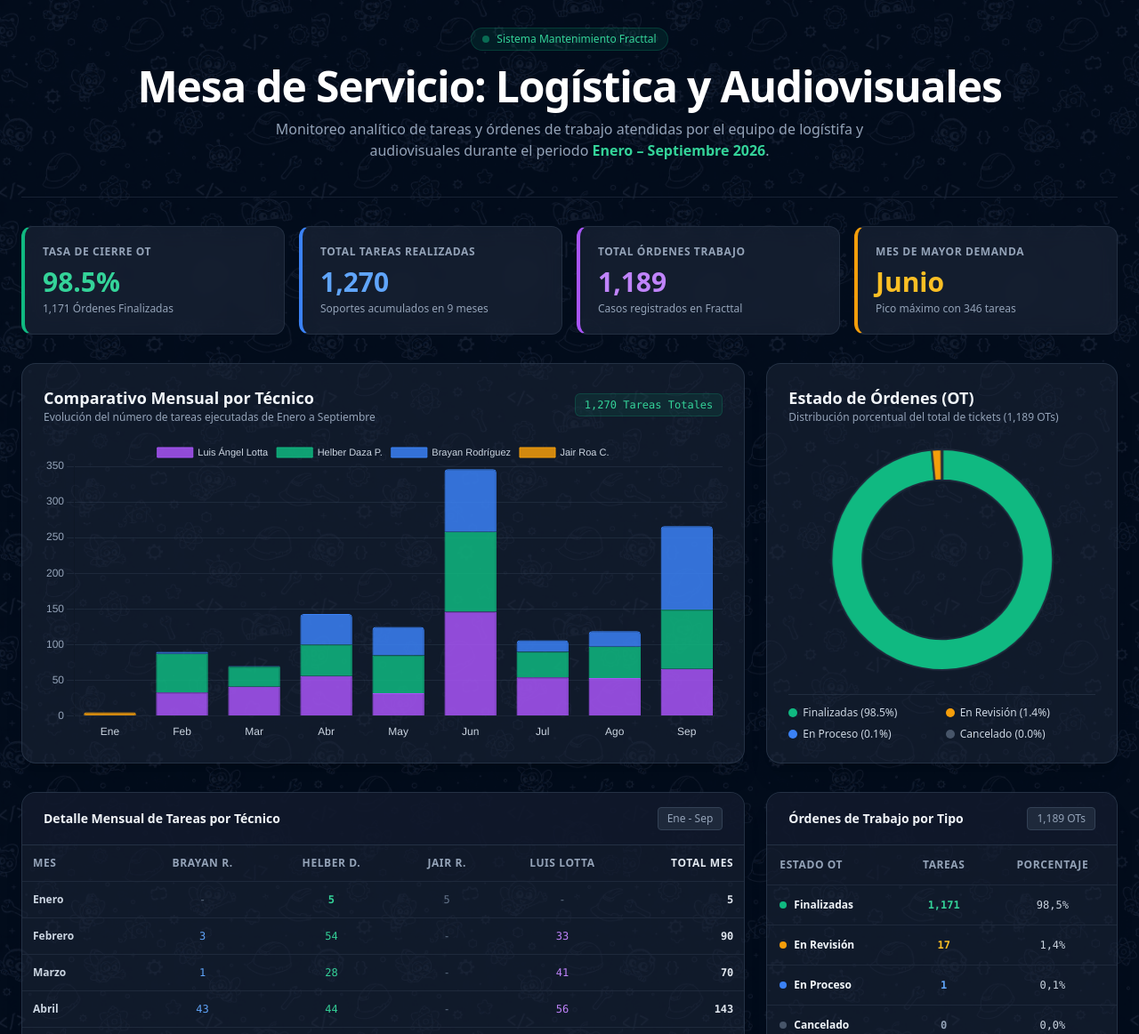
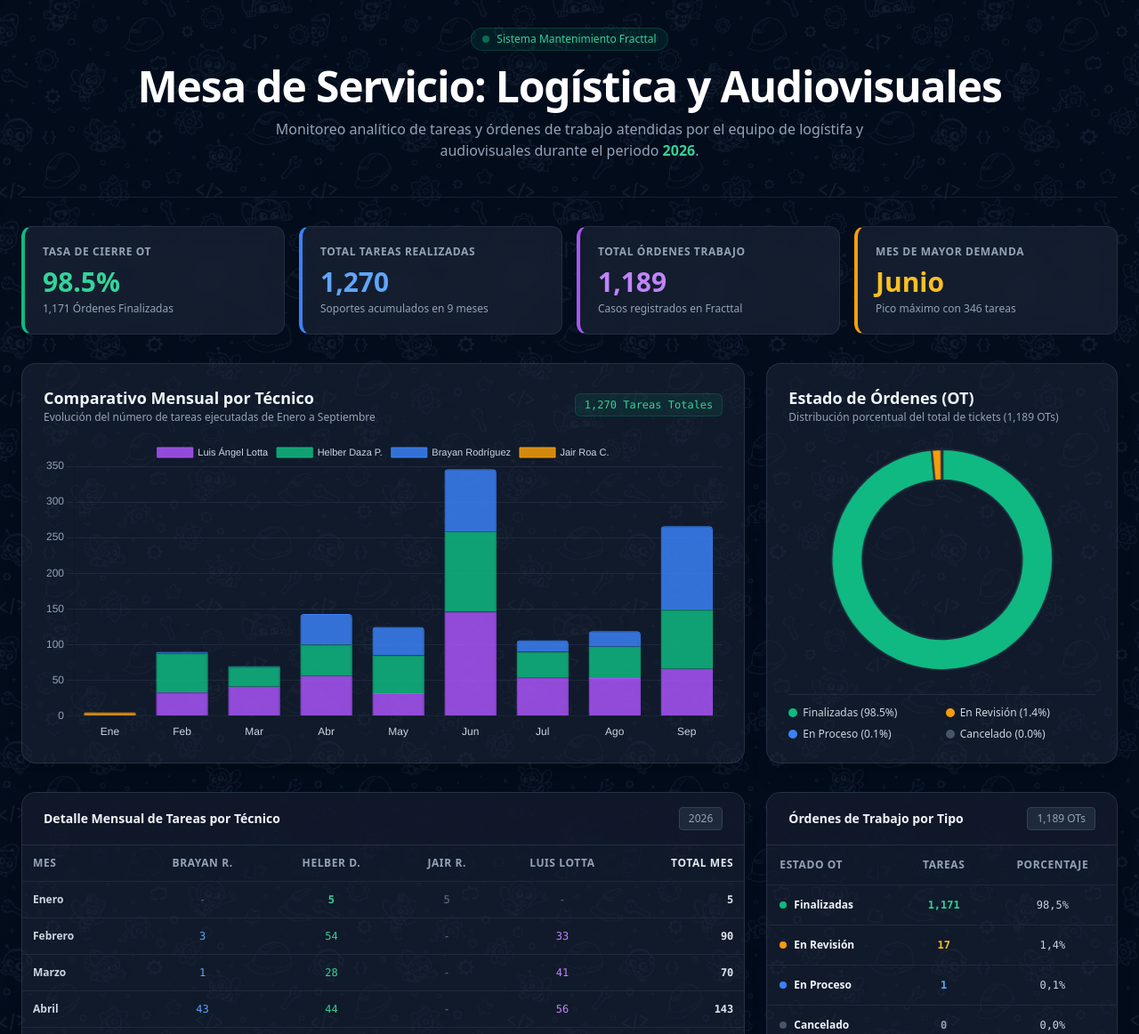
Before and after one commit to sebastianperezpinzon-ai/DASHBOARD-PF, a plain HTML site: page Logistica/fracttal.html in a window 1280 px wide. Shown: the part 113-1275 px from the top of the page at 89% size. Drawn offline with nearby package versions, Linux system fonts and the light colour scheme.

Commit message:
Update fracttal.html

```diff
--- a/Logistica/fracttal.html
+++ b/Logistica/fracttal.html
@@ -50,7 +50,7 @@
             </h1>
 
             <p class="text-slate-400 text-sm md:text-base max-w-2xl mx-auto">
-                Monitoreo analítico de tareas y órdenes de trabajo atendidas por el equipo de logístifa y audiovisuales durante el periodo <span class="text-emerald-400 font-semibold">Enero – Septiembre 2026</span>.            </p>
+                Monitoreo analítico de tareas y órdenes de trabajo atendidas por el equipo de logístifa y audiovisuales durante el periodo <span class="text-emerald-400 font-semibold">2026</span>.            </p>
         </header>
 
         <!-- 3. MÉTRICAS RÁPIDAS (KPIs) -->
@@ -123,7 +123,7 @@
             <div class="lg:col-span-2 bg-slate-800/50 rounded-2xl border border-slate-700/60 overflow-hidden shadow-xl">
                 <div class="bg-slate-900/80 px-6 py-4 border-b border-slate-700/60 flex justify-between items-center">
                     <h3 class="font-bold text-sm text-slate-100">Detalle Mensual de Tareas por Técnico</h3>
-                    <span class="text-xs bg-slate-800 text-slate-400 px-2.5 py-1 rounded border border-slate-700">Ene - Sep</span>
+                    <span class="text-xs bg-slate-800 text-slate-400 px-2.5 py-1 rounded border border-slate-700">2026</span>
                 </div>
                 <div class="overflow-x-auto">
                     <table class="w-full text-xs text-left">
```
